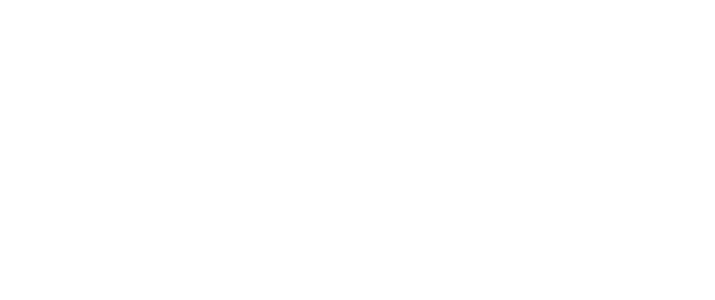
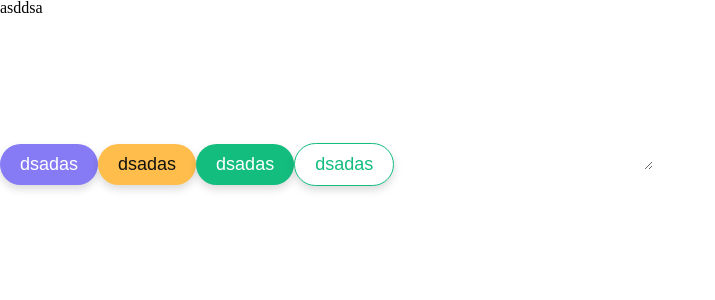
Before and after one commit to Daysemotion/BankSalad-Clone-coding, a React (Create React App) app in the folder front/: page / in a window 1280 px wide. Shown: the top 300 px of the page, without its empty margins (0-715 px from the left). Built offline with nearby package versions, Linux system fonts and the light colour scheme.

Commit message:
Add button components

```diff
--- a/front/src/App.js
+++ b/front/src/App.js
@@ -1,7 +1,20 @@
 import React from 'react';
-
+import GlobalStyle from './styles/GlobalStyle';
+import Button from './components/modules/Buttons/Button';
+import { ThemeProvider } from 'styled-components';
+import theme from './styles/Theme';
 const App = () => {
-  return <div></div>;
+  return (
+    <ThemeProvider theme={theme}>
+      <GlobalStyle />
+      <h1>asddsa</h1>
+      <Button color={theme.buttonViolet}>dsadas</Button>
+      <Button color={theme.buttonMustard}>dsadas</Button>
+      <Button color={theme.buttonGreen}>dsadas</Button>
+      <Button color={theme.buttonWhite}>dsadas</Button>
+      <textarea name="" id="" cols="30" rows="10"></textarea>
+    </ThemeProvider>
+  );
 };
 
 export default App;
--- /dev/null
+++ b/front/src/components/modules/Buttons/Button.js
@@ -0,0 +1,35 @@
+import React from 'react';
+import styled from 'styled-components';
+import theme from '../../../styles/Theme';
+
+const ButtonStyled = styled.button`
+  display: inline-flex;
+  justify-content: center;
+  align-items: center;
+  padding: 10px 20px;
+  font-size: 18px;
+  color: ${(props) => {
+    if (props.color === theme.buttonWhite) {
+      return theme.buttonGreen;
+    }
+    if (props.color === theme.buttonMustard) {
+      return '#111';
+    } else {
+      return theme.buttonWhite;
+    }
+  }};
+  background-color: ${(props) => props.color || 'white'};
+  border-radius: 41px;
+  border: ${(props) =>
+    props.color === theme.buttonWhite
+      ? `solid 1px ${theme.buttonGreen}`
+      : 'none'};
+  box-shadow: 0 4px 9px rgb(0 0 0 / 15%);
+`;
+
+const Button = ({ color, children }) => {
+  console.log(color);
+  return <ButtonStyled color={color}>{children}</ButtonStyled>;
+};
+
+export default Button;
```
